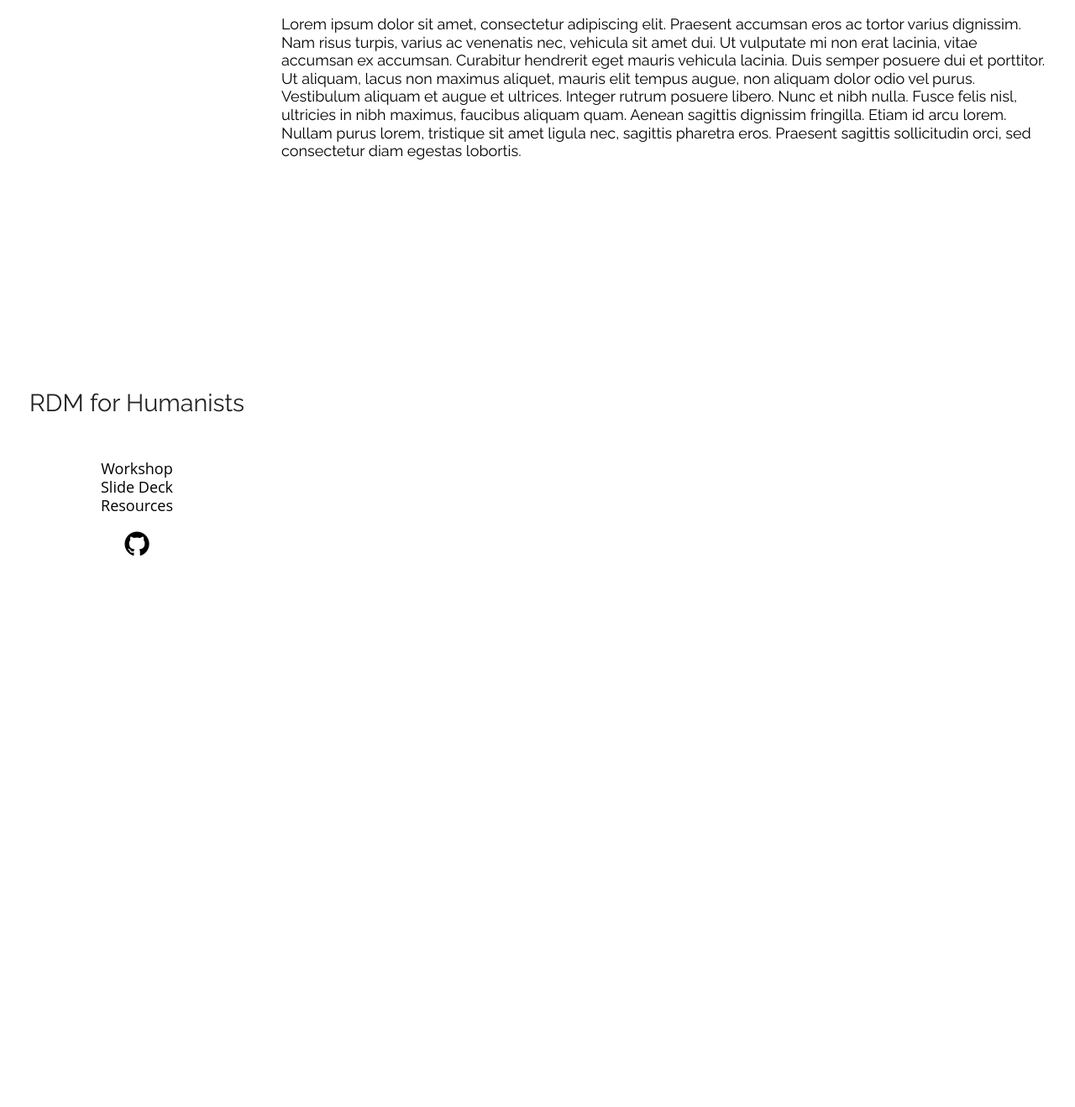
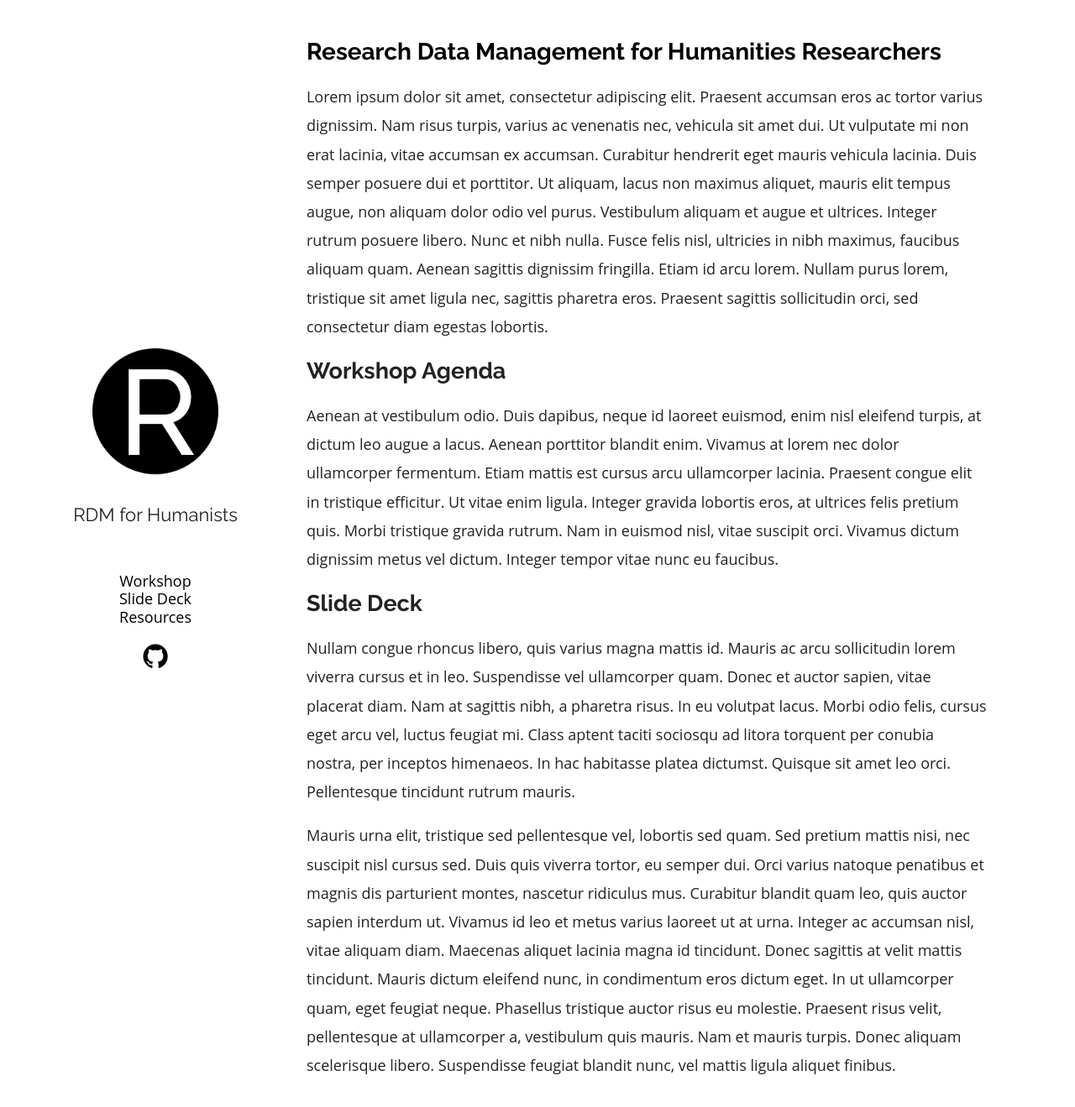
Before and after one commit to rdm-humanities/rdm-humanities.github.io, a Jekyll site: the page built from index.md, in a window 1280 px wide and 1331 px high. Shown: the top 1319 px of the window at 84% size. Built offline with Jekyll 4.4.1, drawn with Linux system fonts in a browser that asks for light colours.

Commit message:
adding logo and menu anchors

```diff
--- a/_layouts/default.html
+++ b/_layouts/default.html
@@ -6,7 +6,7 @@
 <body>
 	<main class="container">
 		<section class="about">
-			<a href="{{ site.url }}"><img src="{{ "" | relative_url }}" alt="{{ site.name }}"></a>
+			<a href="{{ site.url }}"><img src="{{ "/assets/r-logo.png" | relative_url }}" alt="{{ site.name }}"></a>
 			<a href="{{ site.url }}"><h2>{{ site.title }}</h2></a>
 			<p class="tagline">{{ site.tagline }}</p>
 			<ul class="side-menu">
--- a/_sass/plain.scss
+++ b/_sass/plain.scss
@@ -6,7 +6,7 @@ $linkColor: #0A59B0;
 $mobileW: 768px;
 $smallMobileW: 480px;
 $bigScreenW: 1600px;
-$leftWidth: 250px;
+$leftWidth: 220px;
 
 *,*:before,*:after {
 	box-sizing: border-box;
@@ -37,7 +37,7 @@ h2 {
 	margin: 0.7em 0;
 }
 main {
-	margin: 0 55px;
+	margin: 0 90px;
 	display: flex;
 	height: 100%;
 
@@ -46,10 +46,10 @@ main {
 		max-width: 1440px;
 	}
 	@media screen and (max-width: 1280px) {
-		margin: 0 35px;
+		margin: 0 75px;
 	}
 	@media screen and (max-width: 1024px){
-		margin: 0 15px;
+		margin: 0 35px;
 	}
 
 	@media screen and (max-width: $mobileW) {
@@ -64,10 +64,10 @@ main {
 		@media screen and (min-width: $mobileW + 1){
 			max-width: calc(100% - #{$leftWidth});
 			margin-left: $leftWidth;
-			padding-left: 50px;
 		}
 	}
 	.about {
+		top: 50px;
 		display: flex;
 		height: 100vh;
 		padding-bottom: 15vh;
@@ -83,8 +83,9 @@ main {
 		flex-direction: column;
 		align-items: center;
 		h2 {
-			font-size: 1.6em;
-			margin: auto;
+			font-size: 22px;
+			margin-top: 25px;
+			margin-bottom: 0;
 			color: #222222;
 			font-weight: normal;
 
--- a/index.md
+++ b/index.md
@@ -1,5 +1,14 @@
 ---
-layout: home
+layout: post
+title: Research Data Management for Humanities Researchers
 ---
 
 Lorem ipsum dolor sit amet, consectetur adipiscing elit. Praesent accumsan eros ac tortor varius dignissim. Nam risus turpis, varius ac venenatis nec, vehicula sit amet dui. Ut vulputate mi non erat lacinia, vitae accumsan ex accumsan. Curabitur hendrerit eget mauris vehicula lacinia. Duis semper posuere dui et porttitor. Ut aliquam, lacus non maximus aliquet, mauris elit tempus augue, non aliquam dolor odio vel purus. Vestibulum aliquam et augue et ultrices. Integer rutrum posuere libero. Nunc et nibh nulla. Fusce felis nisl, ultricies in nibh maximus, faucibus aliquam quam. Aenean sagittis dignissim fringilla. Etiam id arcu lorem. Nullam purus lorem, tristique sit amet ligula nec, sagittis pharetra eros. Praesent sagittis sollicitudin orci, sed consectetur diam egestas lobortis.
+
+## <a id="workshop"></a>Workshop Agenda
+Aenean at vestibulum odio. Duis dapibus, neque id laoreet euismod, enim nisl eleifend turpis, at dictum leo augue a lacus. Aenean porttitor blandit enim. Vivamus at lorem nec dolor ullamcorper fermentum. Etiam mattis est cursus arcu ullamcorper lacinia. Praesent congue elit in tristique efficitur. Ut vitae enim ligula. Integer gravida lobortis eros, at ultrices felis pretium quis. Morbi tristique gravida rutrum. Nam in euismod nisl, vitae suscipit orci. Vivamus dictum dignissim metus vel dictum. Integer tempor vitae nunc eu faucibus.
+
+## <a id="slide"></a>Slide Deck
+Nullam congue rhoncus libero, quis varius magna mattis id. Mauris ac arcu sollicitudin lorem viverra cursus et in leo. Suspendisse vel ullamcorper quam. Donec et auctor sapien, vitae placerat diam. Nam at sagittis nibh, a pharetra risus. In eu volutpat lacus. Morbi odio felis, cursus eget arcu vel, luctus feugiat mi. Class aptent taciti sociosqu ad litora torquent per conubia nostra, per inceptos himenaeos. In hac habitasse platea dictumst. Quisque sit amet leo orci. Pellentesque tincidunt rutrum mauris.
+
+Mauris urna elit, tristique sed pellentesque vel, lobortis sed quam. Sed pretium mattis nisi, nec suscipit nisl cursus sed. Duis quis viverra tortor, eu semper dui. Orci varius natoque penatibus et magnis dis parturient montes, nascetur ridiculus mus. Curabitur blandit quam leo, quis auctor sapien interdum ut. Vivamus id leo et metus varius laoreet ut at urna. Integer ac accumsan nisl, vitae aliquam diam. Maecenas aliquet lacinia magna id tincidunt. Donec sagittis at velit mattis tincidunt. Mauris dictum eleifend nunc, in condimentum eros dictum eget. In ut ullamcorper quam, eget feugiat neque. Phasellus tristique auctor risus eu molestie. Praesent risus velit, pellentesque at ullamcorper a, vestibulum quis mauris. Nam et mauris turpis. Donec aliquam scelerisque libero. Suspendisse feugiat blandit nunc, vel mattis ligula aliquet finibus.
```
Also changed, not shown: assets/r-logo.png (added).
